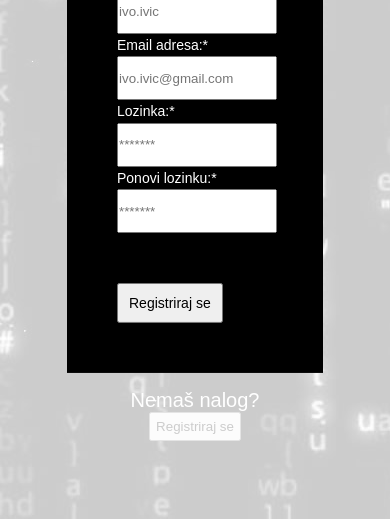
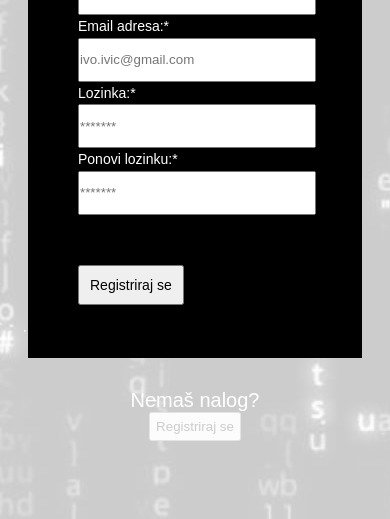
Before and after one commit to IvanZagorac/social-network.github.io, a plain HTML site: page index.html in a window 390 px wide. Both pictures are taken after a click on the button "Registriraj se". Shown: the part 325-844 px from the top of the page. Drawn offline with Linux system fonts and the light colour scheme.

Commit message:
Update style.css
Upgrade responsive

```diff
--- a/style.css
+++ b/style.css
@@ -1,6 +1,5 @@
 @media screen and (max-width: 540px){
 	.formWrapper{
-		min-width: 65%;
 		min-width: 65%;
 
 	}
@@ -12,12 +11,22 @@
 
 	.modal {
 
-		max-height: 40% !important;
-		max-width: 40% !important;
-		min-height: 30% !important;
+
+		min-width: 60% !important;
+		min-height: 60% !important;
 		padding: 30px !important;
 		line-height: 1.6 !important;
 
+	}
+
+	#napisatKom{
+		max-width: 63%;
+		font-size: 14px;
+	}
+
+	#postaviKomentar{
+		font-size: 14px;
+		min-width:34%;
 	}
 
 	#likes{
@@ -64,7 +73,6 @@ body{
 	padding: 20px;
 	margin: 0 auto;
 	min-width: 35%!important;
-	max-width: 35%!important;
 	height: 220px;
 	line-height: 1.6;
 
@@ -102,7 +110,7 @@ margin: 0 auto;
 .modal {
 	display: none ;
 	color: white !important;
-	max-height: 70% !important;
+	max-height: 100% !important;
 	background-color: black !important;
 	margin: auto !important;
 	position: absolute !important;
```
